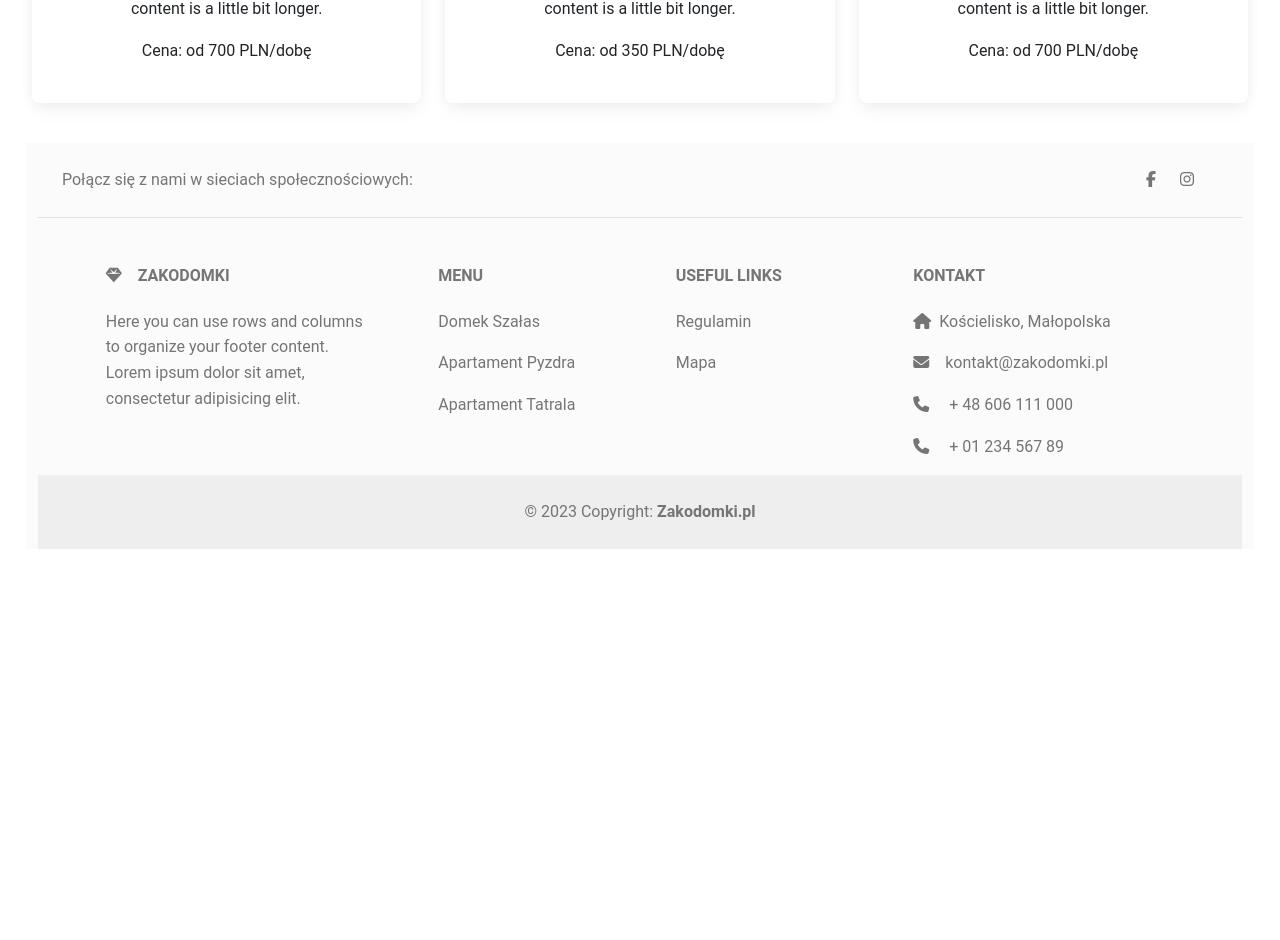
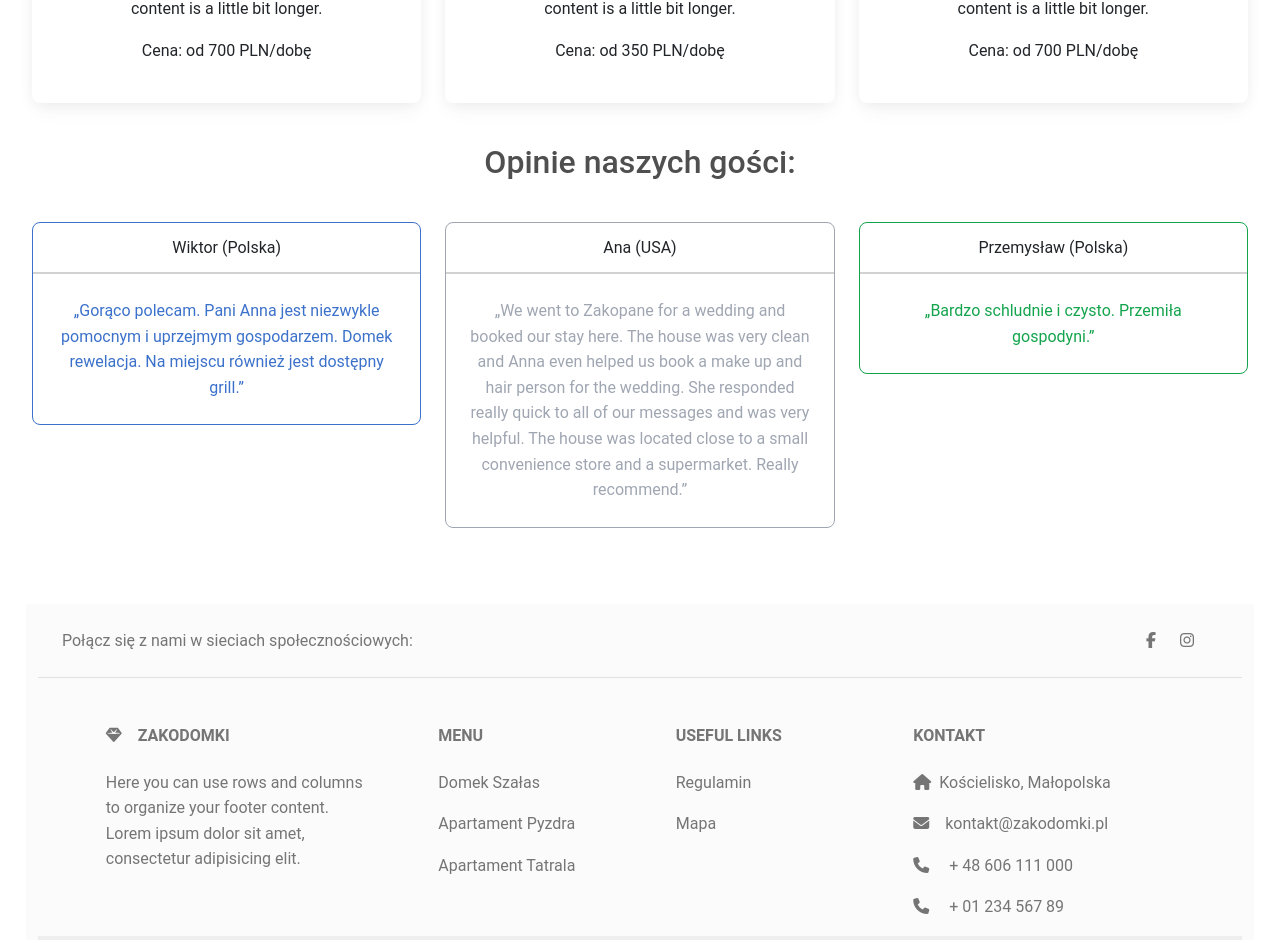
Before and after one commit to Grzesiek333/Zakodomki, a React (Vite) app: page / in a window 1280 px wide. Shown: the part 1875-2815 px from the top of the page. Before the commit the page ends 2424 px from the top, so only its background shows below. Built offline with nearby package versions, Linux system fonts and the light colour scheme.

Commit message:
comments

```diff
--- /dev/null
+++ b/src/components/comments.jsx
@@ -0,0 +1,54 @@
+import React from 'react';
+import {
+  MDBCard,
+  MDBCardTitle,
+  MDBCardText,
+  MDBCardBody,
+  MDBCardHeader
+} from 'mdb-react-ui-kit';
+import { MDBRow, MDBCol } from 'mdb-react-ui-kit';
+
+export default function Comments() {
+  return (
+    <>
+    <h2>Opinie naszych gości: </h2>
+    <MDBRow style={{width: '100%', maxWidth: '1240px'}}>
+    <MDBCol md='4' style={{marginBottom: '20px'}}>
+      <MDBCard shadow='0' border='primary' background='white' className='mb-3'>
+        <MDBCardHeader>Wiktor (Polska)</MDBCardHeader>
+        <MDBCardBody className='text-primary'>
+          <MDBCardText>
+          „Gorąco polecam. Pani Anna jest niezwykle pomocnym i uprzejmym gospodarzem. Domek rewelacja. Na miejscu również jest dostępny grill.”
+          </MDBCardText>
+        </MDBCardBody>
+      </MDBCard>
+      </MDBCol>
+      <MDBCol md='4' style={{marginBottom: '20px'}}>
+      <MDBCard
+        shadow='0'
+        border='secondary'
+        background='white'
+        className='mb-3'
+      >
+        <MDBCardHeader>Ana (USA)</MDBCardHeader>
+        <MDBCardBody className='text-secondary'>
+          <MDBCardText>
+          „We went to Zakopane for a wedding and booked our stay here. The house was very clean and Anna even helped us book a make up and hair person for the wedding. She responded really quick to all of our messages and was very helpful. The house was located close to a small convenience store and a supermarket. Really recommend.”
+          </MDBCardText>
+        </MDBCardBody>
+      </MDBCard>
+    </MDBCol>
+    <MDBCol md='4' style={{marginBottom: '20px'}}>
+      <MDBCard shadow='0' border='success' background='white' className='mb-3'>
+        <MDBCardHeader>Przemysław (Polska)</MDBCardHeader>
+        <MDBCardBody className='text-success'>
+          <MDBCardText>
+          „Bardzo schludnie i czysto. Przemiła gospodyni.”
+          </MDBCardText>
+        </MDBCardBody>
+      </MDBCard>
+      </MDBCol>
+      </MDBRow>
+      </>
+  );
+}
--- a/src/home.jsx
+++ b/src/home.jsx
@@ -2,6 +2,7 @@ import React from "react";
 import GridCards from "./components/grid_cards";
 import GridIcon from "./components/grid_icon";
 import {Header_Home} from "./components/header";
+import Comments from "./components/comments";
 import Footer from "./components/footer";
 
 
@@ -11,6 +12,7 @@ export default function Home() {
       <Header_Home />
       <GridIcon />
       <GridCards />
+      <Comments />
       <Footer />
     </>
   );
```
